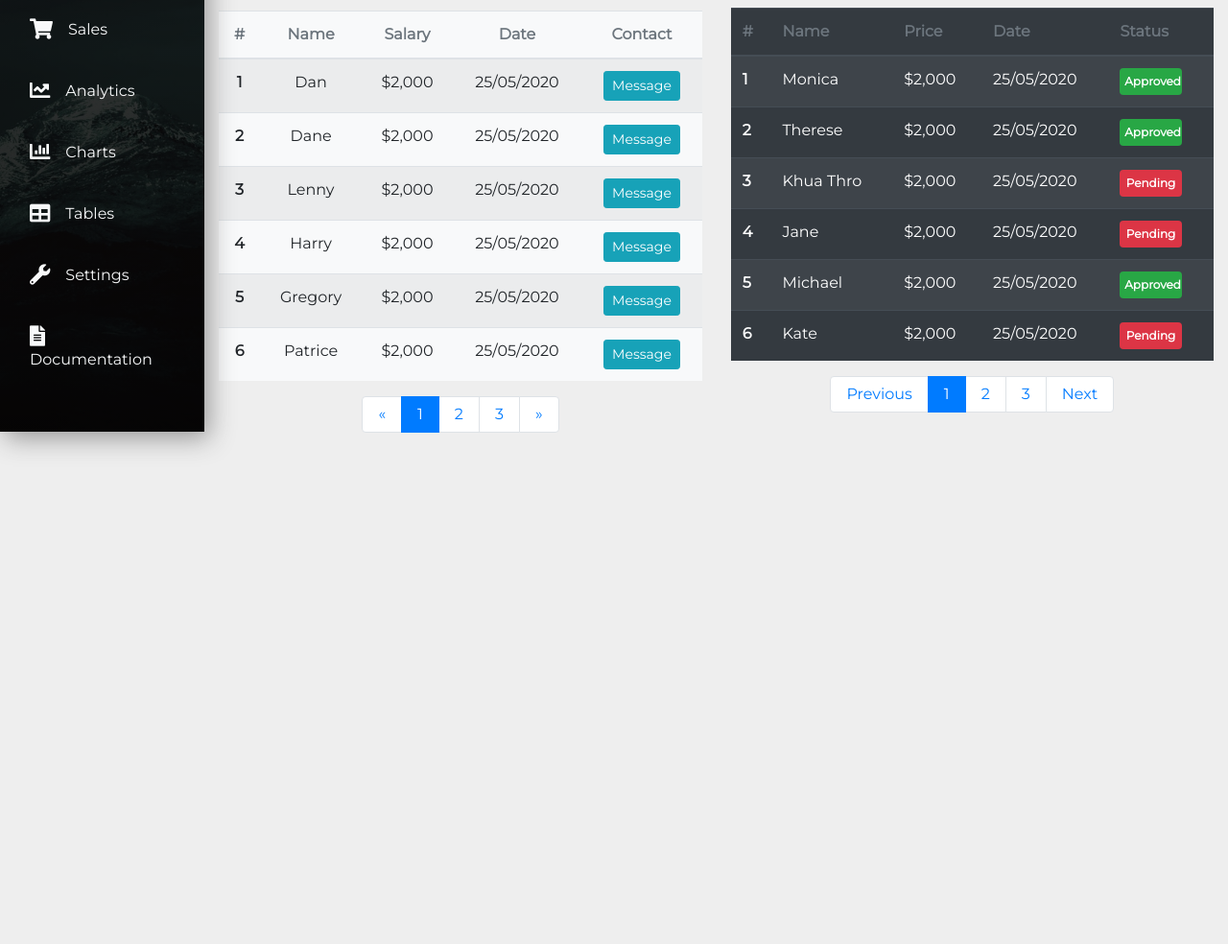
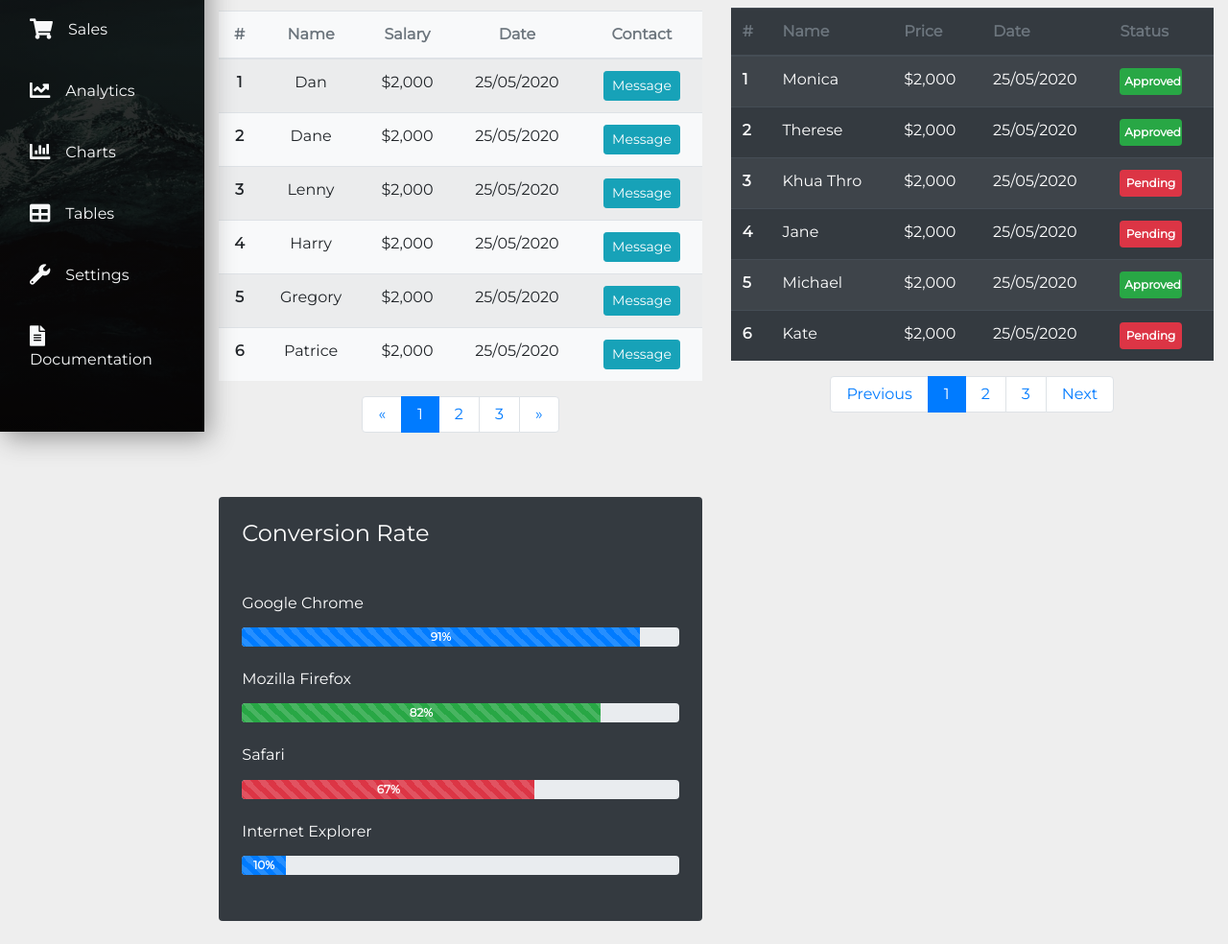
Before and after one commit to peakacode/admin_dashboard, a plain HTML site: page index.html in a window 1280 px wide. Shown: the part 350-1334 px from the top of the page at 96% size. Before the commit the page ends 868 px from the top, so only its background shows below. Drawn offline with nearby package versions, Linux system fonts and the light colour scheme.

Commit message:
admin_dashboard-progress-bar
My Daily Code Along Journey
admin_dashboard-by-george_lomidze@skillshare

```diff
--- a/index.html
+++ b/index.html
@@ -382,6 +382,49 @@
     </section>
     <!-- table end -->
 
+    <!-- progress /task list start -->
+    <section>
+      <div class="container-fluid">
+        <div class="row">
+          <div class="col-xl-10 col-lg-9 col-md-8 ml-auto">
+            <div class="row mb-4">
+              <div class="col-xl-6 col-12">
+                <div class="bg-dark text-white p-4 rounded">
+                  <h4 class="mb-5">Conversion Rate</h4>
+                  <h6 class="mb-3">Google Chrome</h6>
+                  <div class="progress mb-4" style="height: 20px">
+                    <div class="progress-bar progress-bar-striped font-weight-bold" style="width: 91%">
+                      91%
+                    </div>
+                  </div>
+                  <h6 class="mb-3">Mozilla Firefox</h6>
+                  <div class="progress mb-4" style="height: 20px">
+                    <div class="progress-bar progress-bar-striped font-weight-bold bg-success" style="width: 82%">
+                      82%
+                    </div>
+                  </div>
+                  <h6 class="mb-3">Safari</h6>
+                  <div class="progress mb-4" style="height: 20px">
+                    <div class="progress-bar progress-bar-striped font-weight-bold bg-danger" style="width: 67%">
+                      67%
+                    </div>
+                  </div>
+                  <h6 class="mb-3">Internet Explorer</h6>
+                  <div class="progress mb-4" style="height: 20px">
+                    <div class="progress-bar progress-bar-striped font-weight-bold" style="width: 10%">
+                      10%
+                    </div>
+                  </div>
+                </div>
+              </div>
+              <div class="col-xl-6 col-12"></div>
+            </div>
+          </div>
+        </div>
+      </div>
+    </section>
+    <!-- progress /task list end -->
+
 
   <script src="https://code.jquery.com/jquery-3.5.1.slim.min.js"></script>
   <script src="https://cdn.jsdelivr.net/npm/popper.js@1.16.1/dist/umd/popper.min.js"></script>
```
